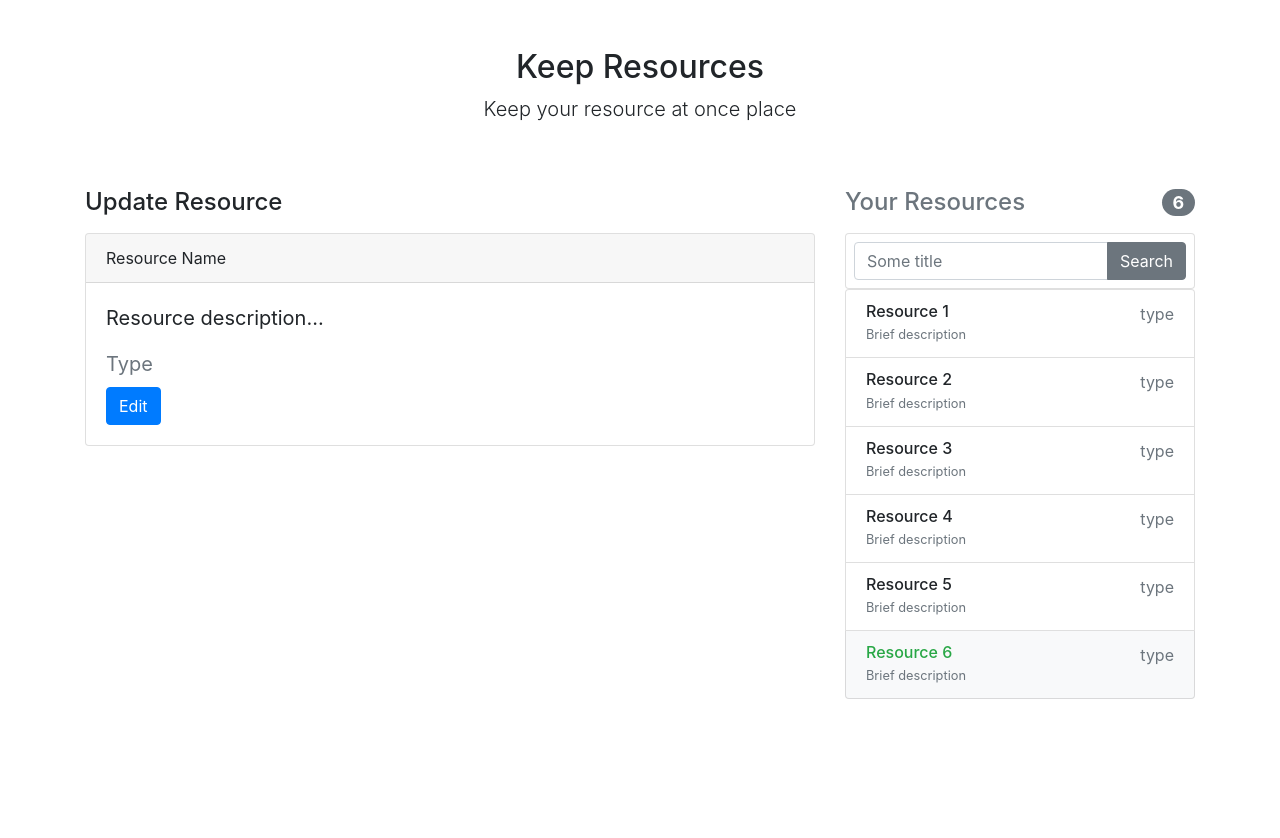
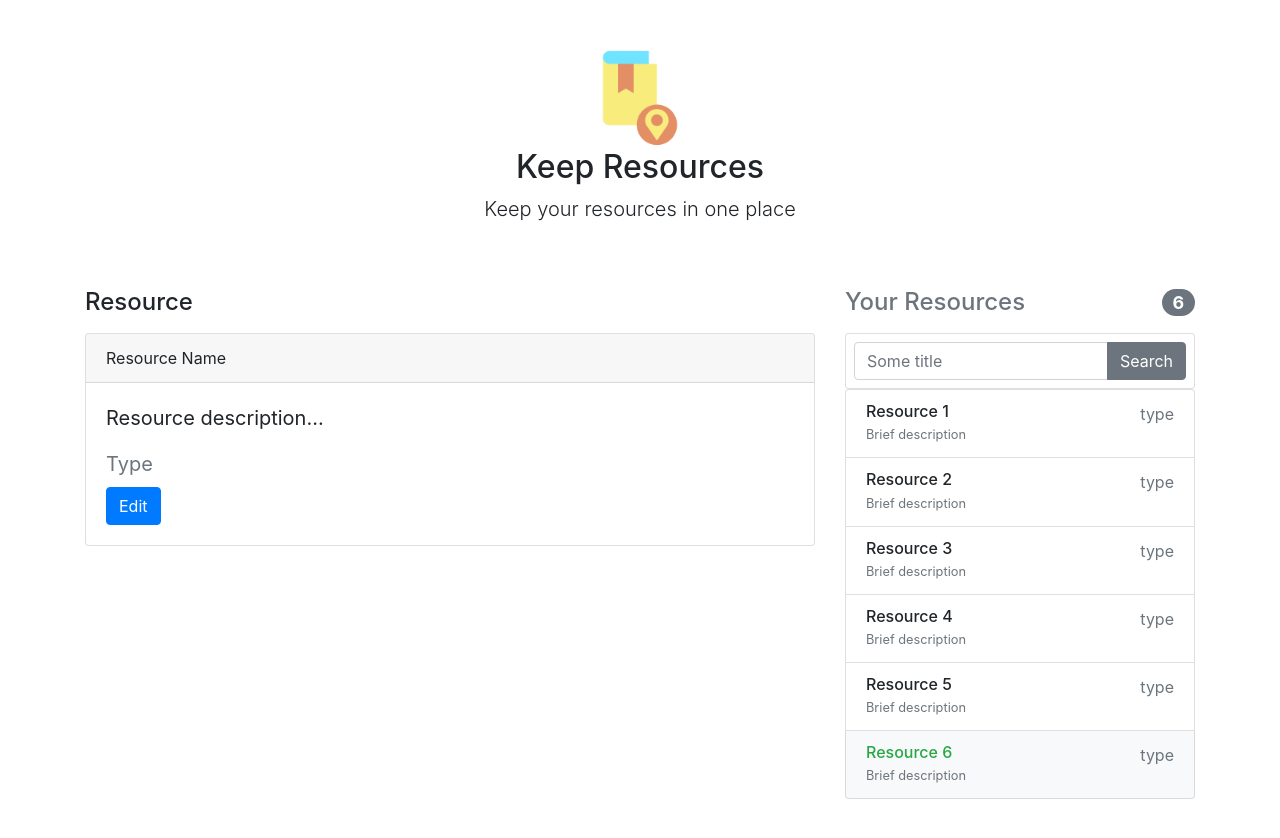
Before and after one commit to eokwukwe/resource-keeper, a Vue app: page / in a window 1280 px wide. Before the commit the page ends 800 px from the top, so only its background shows below. Built offline with nearby package versions, Linux system fonts and the light colour scheme.

Commit message:
chore(layout): add static application layout

```diff
--- /dev/null
+++ b/src/components/ResourceDetail.vue
@@ -0,0 +1,21 @@
+<template>
+  <div class="card">
+    <div class="card-header">Resource Name</div>
+    <div class="card-body">
+      <blockquote class="blockquote mb-0">
+        <p>Resource description...</p>
+        <footer class="text-muted mb-2">Type</footer>
+      </blockquote>
+      <a href="#" class="btn btn-primary">Edit</a>
+    </div>
+  </div>
+</template>
+
+<script>
+export default {
+  name: 'ResourceDetail'
+};
+</script>
+
+<style>
+</style>
--- /dev/null
+++ b/src/components/ResourceHeader.vue
@@ -0,0 +1,19 @@
+<template>
+  <div class="py-5 text-center">
+    <div class="mx-auto">
+      <img height="100" width="100" src="../assets/logo.png" alt="">
+    </div>
+
+    <h2>Keep Resources</h2>
+    <p class="lead">Keep your resources in one place</p>
+  </div>
+</template>
+
+<script>
+export default {
+  name: 'ResourceHeader'
+};
+</script>
+
+<style>
+</style>
--- /dev/null
+++ b/src/components/ResourceList.vue
@@ -0,0 +1,55 @@
+<template>
+  <ul class="list-group mb-3">
+    <li class="list-group-item d-flex justify-content-between lh-condensed">
+      <div>
+        <h6 class="my-0">Resource 1</h6>
+        <small class="text-muted">Brief description</small>
+      </div>
+      <span class="text-muted">type</span>
+    </li>
+    <li class="list-group-item d-flex justify-content-between lh-condensed">
+      <div>
+        <h6 class="my-0">Resource 2</h6>
+        <small class="text-muted">Brief description</small>
+      </div>
+      <span class="text-muted">type</span>
+    </li>
+    <li class="list-group-item d-flex justify-content-between lh-condensed">
+      <div>
+        <h6 class="my-0">Resource 3</h6>
+        <small class="text-muted">Brief description</small>
+      </div>
+      <span class="text-muted">type</span>
+    </li>
+    <li class="list-group-item d-flex justify-content-between">
+      <div>
+        <h6 class="my-0">Resource 4</h6>
+        <small class="text-muted">Brief description</small>
+      </div>
+      <span class="text-muted">type</span>
+    </li>
+    <li class="list-group-item d-flex justify-content-between">
+      <div>
+        <h6 class="my-0">Resource 5</h6>
+        <small class="text-muted">Brief description</small>
+      </div>
+      <span class="text-muted">type</span>
+    </li>
+    <li class="list-group-item d-flex justify-content-between bg-light">
+      <div class="text-success">
+        <h6 class="my-0">Resource 6</h6>
+        <small class="text-muted">Brief description</small>
+      </div>
+      <span class="text-muted">type</span>
+    </li>
+  </ul>
+</template>
+
+<script>
+export default {
+  name: 'ResourceList'
+};
+</script>
+
+<style>
+</style>
--- /dev/null
+++ b/src/components/ResourceSearch.vue
@@ -0,0 +1,21 @@
+<template>
+  <!-- {/* Resource Search Inputs Starts */} -->
+  <form class="card p-2">
+    <div class="input-group">
+      <input type="text" class="form-control" placeholder="Some title" />
+      <div class="input-group-append">
+        <button type="submit" class="btn btn-secondary">Search</button>
+      </div>
+    </div>
+  </form>
+  <!-- {/* Resource Search Inputs Ends */} -->
+</template>
+
+<script>
+export default {
+  name: "ResourceSearch",
+};
+</script>
+
+<style>
+</style>
--- /dev/null
+++ b/src/components/ResourceUpdate.vue
@@ -0,0 +1,41 @@
+<template>
+  <form>
+    <div class="mb-3">
+      <label for="firstName">Title</label>
+      <input
+        type="text"
+        class="form-control"
+        id="firstName"
+        placeholder="How to survice in mountains"
+      />
+    </div>
+    <div class="mb-3">
+      <label for="email">
+        Description
+        <span class="text-muted">(Optional)</span>
+      </label>
+      <input type="email" class="form-control" id="email" placeholder="Very interesting book" />
+    </div>
+    <div class="mb-3">
+      <label for="description">Description</label>
+      <textarea class="form-control" id="description" placeholder="Just some description"></textarea>
+    </div>
+    <div class="mb-3">
+      <label for="username">Resource Link</label>
+      <div class="input-group">
+        <input type="text" class="form-control" id="username" placeholder="Username" />
+      </div>
+    </div>
+    <hr class="mb-4" />
+    <button class="btn btn-primary btn-lg btn-block" type="submit">Submit</button>
+  </form>
+</template>
+
+<script>
+export default {
+  name: 'ResourceUpdate'
+};
+</script>
+
+<style>
+</style>
--- a/src/pages/ResourceHome.vue
+++ b/src/pages/ResourceHome.vue
@@ -1,9 +1,6 @@
 <template>
   <div class="container">
-    <div class="py-5 text-center">
-      <h2>Keep Resources</h2>
-      <p class="lead">Keep your resource at once place</p>
-    </div>
+    <resource-header></resource-header>
 
     <div class="row">
       <div class="col-md-4 order-md-2 mb-4">
@@ -12,115 +9,45 @@
           <span class="badge badge-secondary badge-pill">6</span>
         </h4>
 
-        <!-- {/* Seach Inputs Starts */} -->
-        <form class="card p-2">
-          <div class="input-group">
-            <input type="text" class="form-control" placeholder="Some title" />
-            <div class="input-group-append">
-              <button type="submit" class="btn btn-secondary">Search</button>
-            </div>
-          </div>
-        </form>
-        <!-- {/* Seach Inputs Ends */} -->
+        <!-- {/* Resource Search Inputs */} -->
+        <resource-search></resource-search>
 
-        <!-- {/* Resource List Starts */} -->
-        <ul class="list-group mb-3">
-          <li class="list-group-item d-flex justify-content-between lh-condensed">
-            <div>
-              <h6 class="my-0">Resource 1</h6>
-              <small class="text-muted">Brief description</small>
-            </div>
-            <span class="text-muted">type</span>
-          </li>
-          <li class="list-group-item d-flex justify-content-between lh-condensed">
-            <div>
-              <h6 class="my-0">Resource 2</h6>
-              <small class="text-muted">Brief description</small>
-            </div>
-            <span class="text-muted">type</span>
-          </li>
-          <li class="list-group-item d-flex justify-content-between lh-condensed">
-            <div>
-              <h6 class="my-0">Resource 3</h6>
-              <small class="text-muted">Brief description</small>
-            </div>
-            <span class="text-muted">type</span>
-          </li>
-          <li class="list-group-item d-flex justify-content-between">
-            <div>
-              <h6 class="my-0">Resource 4</h6>
-              <small class="text-muted">Brief description</small>
-            </div>
-            <span class="text-muted">type</span>
-          </li>
-          <li class="list-group-item d-flex justify-content-between">
-            <div>
-              <h6 class="my-0">Resource 5</h6>
-              <small class="text-muted">Brief description</small>
-            </div>
-            <span class="text-muted">type</span>
-          </li>
-          <li class="list-group-item d-flex justify-content-between bg-light">
-            <div class="text-success">
-              <h6 class="my-0">Resource 6</h6>
-              <small class="text-muted">Brief description</small>
-            </div>
-            <span class="text-muted">type</span>
-          </li>
-        </ul>
-        <!-- {/* Resource List Ends */} -->
+        <!-- {/* Resource List */} -->
+        <resource-list></resource-list>
       </div>
 
-      <!-- {/* Update Form Starts */} -->
-      <!-- {/* <div class="col-md-8 order-md-1">
-        <h4 class="mb-3">Update Resource</h4>
-        <form>
-          <div class="mb-3">
-            <label htmlFor="firstName">Title</label>
-            <input type="text" class="form-control" id="firstName" placeholder="How to survice in mountains" />
-          </div>
-          <div class="mb-3">
-            <label htmlFor="email">Description <span class="text-muted">(Optional)</span></label>
-            <input type="email" class="form-control" id="email" placeholder="Very interesting book" />
-          </div>
-          <div class="mb-3">
-            <label for="description">Description</label>
-            <textarea class="form-control" id="description" placeholder="Just some description"></textarea>
-          </div>
-          <div class="mb-3">
-            <label htmlFor="username">Resource Link</label>
-            <div class="input-group">
-              <input type="text" class="form-control" id="username" placeholder="Username" />
-            </div>
-          </div>
-          <hr class="mb-4" />
-          <button class="btn btn-primary btn-lg btn-block" type="submit">Submit</button>
-        </form>
-      </div> */}
-      {/* Update Form Ends */}-->
+      <!-- {/* Resource Update Form */} -->
+      <!-- <div class="col-md-8 order-md-1">
+        <h4 class="mb-3">Resource</h4>
+        <resource-update></resource-update>
+      </div> -->
 
       <!-- {/* Detail View Starts */} -->
       <div class="col-md-8 order-md-1">
-        <h4 class="mb-3">Update Resource</h4>
-        <div class="card">
-          <div class="card-header">Resource Name</div>
-          <div class="card-body">
-            <blockquote class="blockquote mb-0">
-              <p>Resource description...</p>
-              <footer class="text-muted mb-2">Type</footer>
-            </blockquote>
-            <a href="#" class="btn btn-primary">Edit</a>
-          </div>
-        </div>
+        <h4 class="mb-3">Resource</h4>
+        <resource-detail></resource-detail>
       </div>
-      <!-- {/* Detail View Ends */} -->
     </div>
   </div>
 </template>
 
 <script>
+import ResourceList from "@/components/ResourceList";
+import ResourceHeader from "@/components/ResourceHeader";
+import ResourceSearch from "@/components/ResourceSearch";
+// import ResourceUpdate from "@/components/ResourceUpdate";
+import ResourceDetail from "@/components/ResourceDetail";
+
 export default {
-  name: 'ResourceHome'
+  name: "ResourceHome",
+
+  components: {
+    ResourceList,
+    ResourceHeader,
+    ResourceSearch,
+    ResourceDetail,
+    // ResourceUpdate,
+  },
 };
 </script>
 
```
Also changed, not shown: src/assets/logo.png.
